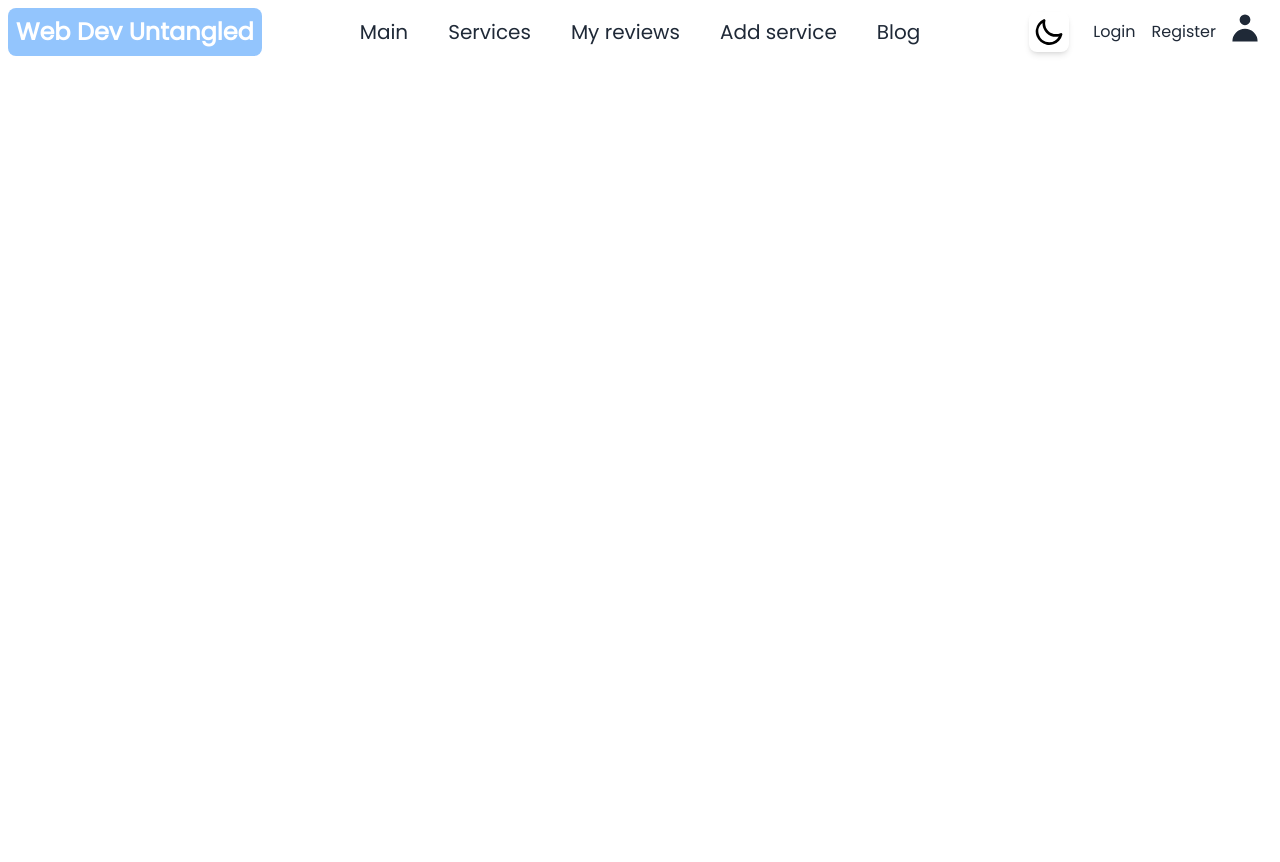
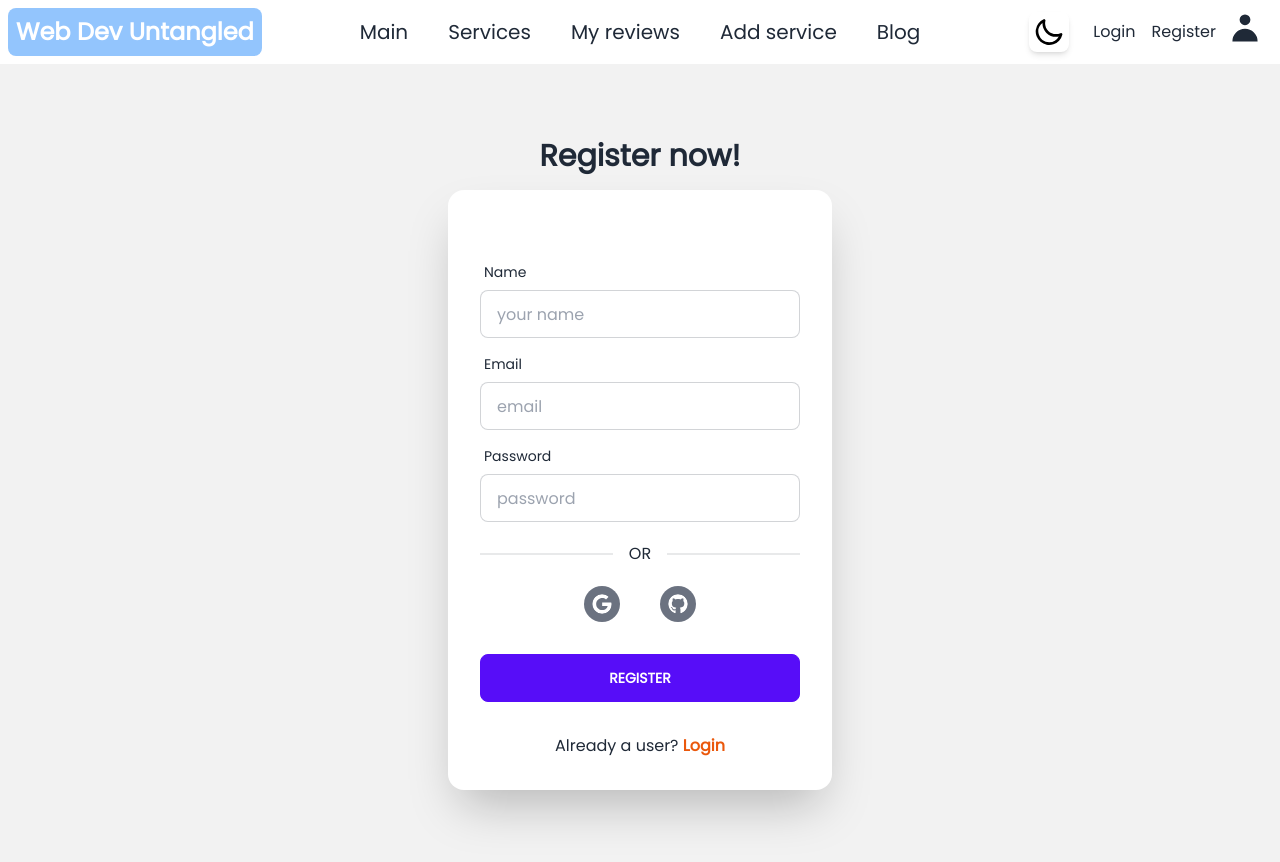
Before and after one commit to Rohan1279/Web-Dev-Untangled---client, a React (Create React App) app: page /register in a window 1280 px wide. Shown: the top 862 px of the page. Before the commit the page ends 800 px from the top, so only its background shows below. Built offline with nearby package versions, Linux system fonts and the light colour scheme; no server answers.

Commit message:
login and registration functionality added

```diff
--- a/src/Authentication/Login.js
+++ b/src/Authentication/Login.js
@@ -1,7 +1,7 @@
 import { GithubAuthProvider, GoogleAuthProvider } from "firebase/auth";
 import React, { useContext } from "react";
 import { FaGithub, FaGoogle } from "react-icons/fa";
-import { useLocation, useNavigate } from "react-router-dom";
+import { Link, useLocation, useNavigate } from "react-router-dom";
 import { Authcontext } from "../contexts/AuthProvider";
 const googleProvider = new GoogleAuthProvider();
 const githubProvider = new GithubAuthProvider();
@@ -20,6 +20,7 @@ const Login = () => {
       .then((result) => {
         const user = result.user;
         console.log(user);
+        form.reset();
       })
       .catch((err) => console.log(err));
   };
@@ -37,10 +38,10 @@ const Login = () => {
       <div className="hero min-h-screen bg-base-200">
         <div className="hero-content flex-col ">
           <div className="text-center lg:text-left">
-            <h1 className="text-5xl font-bold">Login now!</h1>
+            <h1 className="text-3xl font-bold">Login now!</h1>
           </div>
-          <div className="card flex-shrink-0 w-full max-w-3xl shadow-2xl bg-base-100">
-            <form onSubmit={handleLogin} className="card-body w-96">
+          <div className="card flex-shrink-0 w-full max-w-3xl shadow-2xl bg-base-100 py-8">
+            <form onSubmit={handleLogin} className="card-body w-96 ">
               <div className="form-control">
                 <label className="label">
                   <span className="label-text">Email</span>
@@ -58,15 +59,21 @@ const Login = () => {
                 </label>
                 <input
                   type="text"
-                  name="passoword"
+                  name="password"
                   placeholder="password"
                   className="input input-bordered"
                 />
               </div>
               <div className="divider ">OR</div>
               <div className="flex  mx-auto gap-x-10">
-                <FaGoogle onClick={() => handleAuthenticate(googleProvider)} />
-                <FaGithub onClick={() => handleAuthenticate(githubProvider)} />
+                <FaGoogle
+                  className="text-4xl text-white bg-gray-500 p-2 rounded-full"
+                  onClick={() => handleAuthenticate(googleProvider)}
+                />
+                <FaGithub
+                  className="text-4xl text-white bg-gray-500 p-2 rounded-full"
+                  onClick={() => handleAuthenticate(githubProvider)}
+                />
               </div>
               <div className="form-control mt-6">
                 <input
@@ -76,6 +83,12 @@ const Login = () => {
                 />
               </div>
             </form>
+            <p className=" text-center">
+              New to Genius Car?{" "}
+              <Link to={"/register"} className="text-orange-600 font-bold">
+                Sign Up
+              </Link>
+            </p>
           </div>
         </div>
       </div>
--- a/src/Authentication/Register.js
+++ b/src/Authentication/Register.js
@@ -1,7 +1,113 @@
-import React from "react";
+import { GithubAuthProvider, GoogleAuthProvider } from "firebase/auth";
+import React, { useContext } from "react";
+import { FaAppStore, FaGithub, FaGoogle } from "react-icons/fa";
+import { Link, useLocation, useNavigate } from "react-router-dom";
+import { Authcontext } from "../contexts/AuthProvider";
+const googleProvider = new GoogleAuthProvider();
+const githubProvider = new GithubAuthProvider();
 
 const Register = () => {
-  return <div></div>;
+  const { createUser, authenticateWithProvider } = useContext(Authcontext);
+  const location = useLocation();
+  const navigate = useNavigate();
+  const from = location.state?.from?.pathname || "/";
+
+  const handleRegister = (e) => {
+    e.preventDefault();
+    const form = e.target;
+    const name = form.name.value;
+    const email = form.email.value;
+    const password = form.password.value;
+    createUser(email, password)
+      .then((result) => {
+        console.log(result.user);
+        form.reset();
+      })
+      .catch((err) => console.log(err));
+  };
+  const handleAuthenticate = (provider) => {
+    authenticateWithProvider(provider)
+      .then((result) => {
+        console.log(result.user);
+        navigate(from, { replace: true });
+      })
+      .catch((err) => console.log(err));
+  };
+  return (
+    <div>
+      <div className="hero min-h-screen bg-base-200">
+        <div className="hero-content flex-col ">
+          <div className="text-center lg:text-left">
+            <h1 className="text-3xl font-bold">Register now!</h1>
+          </div>
+          <div className="card flex-shrink-0 w-full max-w-3xl shadow-2xl bg-base-100 py-8">
+            <form onSubmit={handleRegister} className="card-body w-96 ">
+              <div className="form-control">
+                <label className="label">
+                  <span className="label-text">Name</span>
+                </label>
+                <input
+                  type="text"
+                  placeholder="your name"
+                  name="name"
+                  className="input input-bordered"
+                  // required
+                />
+              </div>
+              <div className="form-control">
+                <label className="label">
+                  <span className="label-text">Email</span>
+                </label>
+                <input
+                  type="text"
+                  placeholder="email"
+                  name="email"
+                  className="input input-bordered"
+                  required
+                />
+              </div>
+              <div className="form-control">
+                <label className="label">
+                  <span className="label-text">Password</span>
+                </label>
+                <input
+                  type="text"
+                  name="password"
+                  placeholder="password"
+                  className="input input-bordered"
+                  required
+                />
+              </div>
+              <div className="divider ">OR</div>
+              <div className="flex  mx-auto gap-x-10">
+                <FaGoogle
+                  className="text-4xl text-white bg-gray-500 p-2 rounded-full"
+                  onClick={() => handleAuthenticate(googleProvider)}
+                />
+                <FaGithub
+                  className="text-4xl text-white bg-gray-500 p-2 rounded-full"
+                  onClick={() => handleAuthenticate(githubProvider)}
+                />
+              </div>
+              <div className="form-control mt-6">
+                <input
+                  type="submit"
+                  value="Register"
+                  className="btn btn-primary"
+                />
+              </div>
+            </form>
+            <p className=" text-center">
+              Already a user?{" "}
+              <Link to={"/login"} className="text-orange-600 font-bold">
+                Login
+              </Link>
+            </p>
+          </div>
+        </div>
+      </div>
+    </div>
+  );
 };
 
 export default Register;
--- a/src/Shared/Navbar.js
+++ b/src/Shared/Navbar.js
@@ -174,7 +174,7 @@ const Navbar = () => {
             </>
           )}
 
-          <div className="dropdown dropdown-end">
+          <div className="dropdown dropdown-end ">
             <label
               tabIndex={0}
               className="btn btn-ghost btn-circle avatar tooltip tooltip-bottom"
@@ -213,7 +213,6 @@ const Navbar = () => {
                     </Link>
                   </li>
                   <li>
-                    {/* <Link onClick={() => logOut()} to={"/"}> */}
                     <Link onClick={() => logOut()} to={"/"}>
                       Logout
                     </Link>
--- a/src/contexts/AuthProvider.js
+++ b/src/contexts/AuthProvider.js
@@ -1,6 +1,7 @@
 import React, { createContext, useEffect, useState } from "react";
 import app from "../firebase/firebase.config";
 import {
+  createUserWithEmailAndPassword,
   getAuth,
   onAuthStateChanged,
   signInWithEmailAndPassword,
@@ -13,6 +14,10 @@ const AuthProvider = ({ children }) => {
   const [user, setUser] = useState({});
   const [loading, setLoading] = useState(true);
 
+  const createUser = (email, passoword) => {
+    setLoading(true);
+    return createUserWithEmailAndPassword(auth, email, passoword);
+  };
   const login = (email, passoword) => {
     setLoading(true);
     return signInWithEmailAndPassword(auth, email, passoword);
@@ -31,7 +36,14 @@ const AuthProvider = ({ children }) => {
     });
     return () => unsubscribe();
   }, []);
-  const authInfo = { user, loading, login, authenticateWithProvider, logOut };
+  const authInfo = {
+    user,
+    loading,
+    createUser,
+    login,
+    authenticateWithProvider,
+    logOut,
+  };
 
   return (
     <Authcontext.Provider value={authInfo}>{children}</Authcontext.Provider>
```
